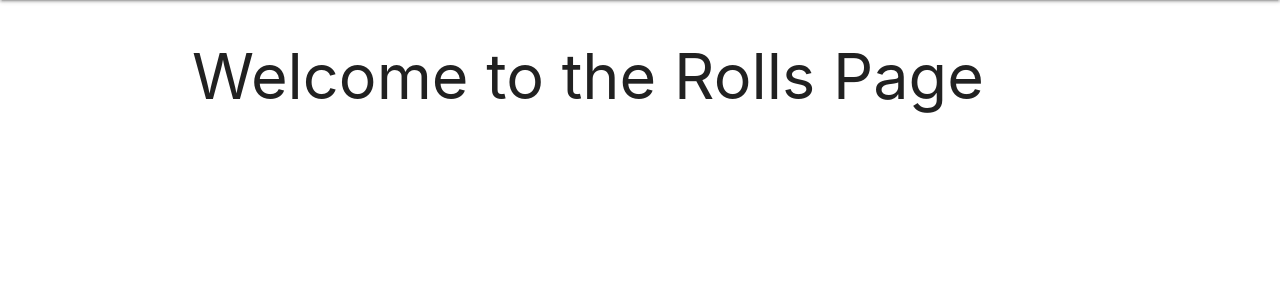
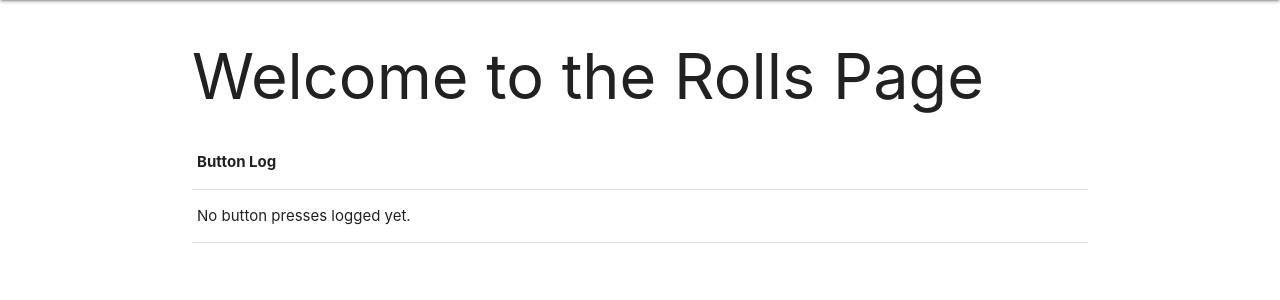
Before and after one commit to Roburlion/djcrud, a Django app: page /rolls_page in a window 1280 px wide. Shown: the part 64-364 px from the top of the page. Run offline with Django 5.2, Linux system fonts and the light colour scheme.

```diff
--- a/home/templates/home/rolls_page.html
+++ b/home/templates/home/rolls_page.html
@@ -10,6 +10,27 @@
   Welcome to the Rolls Page
 </h1>
 
+<!-- table goes here -->
+
+<table id="button-log-table">
+  <thead>
+      <tr>
+          <th>Button Log</th>
+      </tr>
+  </thead>
+  <tbody>
+      {% for log in button_logs %}
+          <tr>
+              <td>{{ log }}</td>
+          </tr>
+      {% empty %}
+          <tr>
+              <td>No button presses logged yet.</td>
+          </tr>
+      {% endfor %}
+  </tbody>
+</table>
+
 {% endblock %}
 
 {% block scripts %}{% endblock %}
```
Also changed, not shown: 1 other file.
